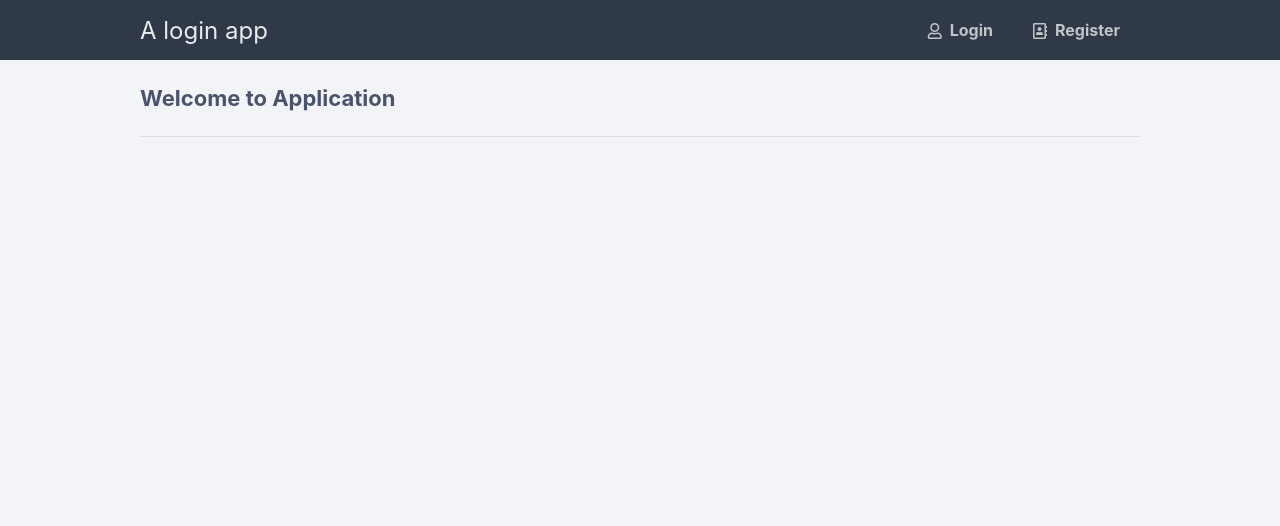
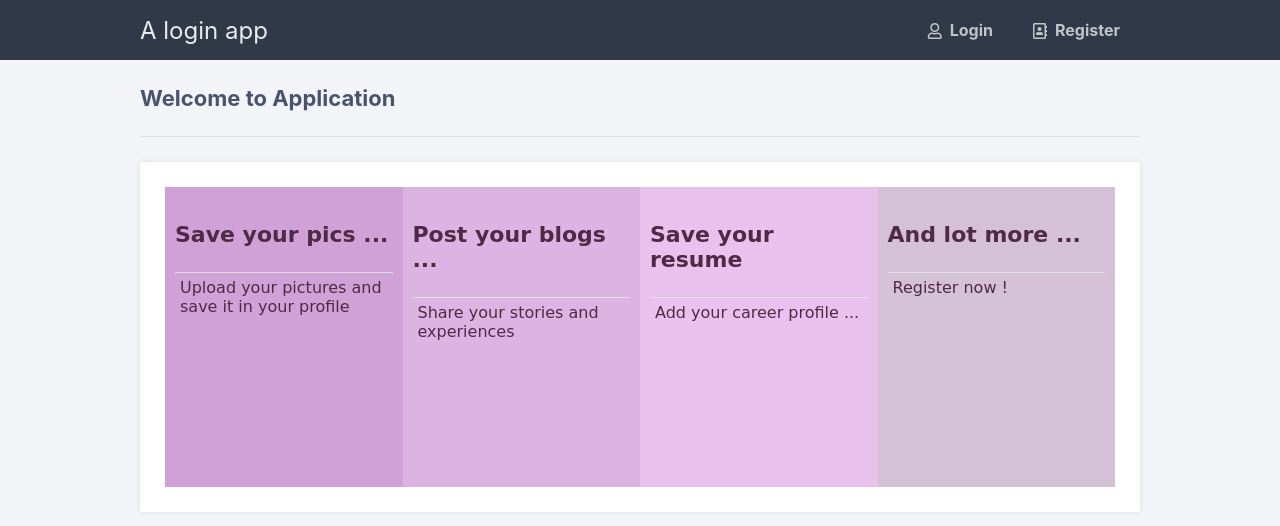
Before and after one commit to jayantamgr/flask_login_app, a Flask app: page / in a window 1280 px wide. Shown: the top 526 px of the page. Run offline with Flask 2, Linux system fonts and the light colour scheme; some libraries are stand-ins or nearby versions.

Commit message:
edited main.html

```diff
--- a/main.py
+++ b/main.py
@@ -2,6 +2,7 @@
 from flask_mysqldb import MySQL
 import MySQLdb.cursors
 import re
+from werkzeug.security import generate_password_hash, check_password_hash
 
 app = Flask(__name__)
 
@@ -25,9 +26,10 @@
 		username = request.form['username']
 		password = request.form['password']
 		cursor = mysql.connection.cursor(MySQLdb.cursors.DictCursor)
-		cursor.execute('SELECT * FROM accounts WHERE username = %s AND password = %s', (username, password))
+		cursor.execute('SELECT * FROM accounts WHERE username = %s', [username])
 		account = cursor.fetchone()
-		if account:
+		print(account['password'])
+		if account and check_password_hash(account['password'], password):
 			session['loggedin'] = True
 			session['id'] = account['id']
 			session['username'] = account['username']
@@ -46,11 +48,18 @@
 
 @app.route('/login/register/', methods = ['GET', 'POST'])
 def register():
-	msg = ''
-	if request.method == 'POST' and 'username' in request.form and 'password' in request.form and 'email' in request.form:
+	#msg = ''
+	new_account_info = None
+	if request.method == 'POST':# and 'firstname' in request.form and 'birthdate' in request.form and 'password' in request.form and 'email' in request.form:
+
+		firstname = request.form['firstname']
+		lastname = request.form['lastname']
 		username = request.form['username']
 		password = request.form['password']
 		email = request.form['email']
+		birthdate = request.form['birthdate']
+		nationality = request.form['nationality']
+		salutation = request.form['salutation']
 
 		cursor = mysql.connection.cursor(MySQLdb.cursors.DictCursor)
 		cursor.execute('SELECT * FROM accounts WHERE username = %s', [username])
@@ -64,13 +73,19 @@
 		elif not username or not password or not email:
 		    msg = 'Please fill out the form'
 		else:
-		    cursor.execute('INSERT INTO accounts VALUES (NULL, %s, %s, %s)', (username, password, email))
-		    mysql.connection.commit()
-		    msg = 'You have successfully registered'
-
+			passw = generate_password_hash(password)
+			cursor.execute('INSERT INTO accounts VALUES (NULL, %s, %s, %s)', (username, passw, email))
+			mysql.connection.commit()
+			last_id = cursor.lastrowid
+			cursor.execute('INSERT INTO user VALUES (NULL, %s, %s, %s, %s, %s, %s)', (last_id, salutation, firstname, lastname, birthdate, nationality))
+			mysql.connection.commit()
+			cursor.execute('SELECT * FROM accounts JOIN user WHERE user.account_id = %s AND accounts.id = %s', [last_id, last_id])
+			#msg = 'You have successfully registered'
+			new_account_info = cursor.fetchone()
+			return render_template('welcome.html', new_account_info=new_account_info)
 	elif request.method == 'POST':
 		msg = 'Please fill out the form'
-	return render_template('register.html', msg=msg)
+	return render_template('register.html')
 
 
 @app.route('/login/home')
@@ -85,9 +100,24 @@
     if 'loggedin' in session:
         # We need all the account info for the user so we can display it on the profile page
         cursor = mysql.connection.cursor(MySQLdb.cursors.DictCursor)
-        cursor.execute('SELECT * FROM accounts WHERE id = %s', [session['id']])
+        cursor.execute('SELECT * FROM accounts JOIN user WHERE user.account_id = %s AND accounts.id = %s', [session['id'], session['id']])
         account = cursor.fetchone()
         # Show the profile page with account info
         return render_template('profile.html', account=account)
     # User is not loggedin redirect to login page
     return redirect(url_for('login'))
+
+@app.route('/pythonlogin/profile/editprofile', methods = ['GET', 'POST', 'PUT'])
+def editprofile():
+	return render_template('editprofile.html')
+	"""
+	if 'loggedin' in session:
+		firstname = request.form['firstname']
+		lastname = request.form['lastname']
+		username = request.form['username']
+		password = request.form['password']
+		email = request.form['email']
+		birthdate = request.form['birthdate']
+		nationality = request.form['nationality']
+		salutation = request.form['salutation']
+	"""
--- a/static/style.css
+++ b/static/style.css
@@ -150,3 +150,15 @@
   content:"*";
   color:red;
 }
+
+.welcomeh1 > h1 {
+  font-family: cursive;
+  font-size: 10vw;
+  color: #5d5d6e;
+}
+
+.loginfwelcome > div {
+  font-family: sans-serif;
+  font-size: 5vw;
+  color: #7777b5;
+}
--- a/templates/index.html
+++ b/templates/index.html
@@ -11,7 +11,8 @@
 			<h1>Login</h1>
 			<div class="links">
 				<a href="{{ url_for('login') }}" class="active">Login</a>
-				<a href="#">Register</a>
+				<a href="{{ url_for('register') }}">Register</a>
+
 			</div>
 			<form action="{{ url_for('login') }}" method="post">
 				<label for="username">
--- a/templates/main.html
+++ b/templates/main.html
@@ -4,4 +4,48 @@
 
 {% block content %}
 <h2>Welcome to Application</h2>
+<head>
+<meta name="viewport" content="width=device-width, initial-scale=1">
+<style>
+#box * {
+  box-sizing: border-box;
+  font-family: cursive;
+  color: #4f2a46;
+}
+
+/* Create four equal columns that floats next to each other */
+.column {
+  float: left;
+  width: 25%;
+  padding: 10px;
+  height: 300px; /* Should be removed. Only for demonstration */
+}
+
+/* Clear floats after the columns */
+.row:after {
+  content: "";
+  display: table;
+  clear: both;
+}
+</style>
+</head>
+<div class="row">
+  <div class="column" id="box" style="background-color:#d0a1d6;">
+    <h2>Save your pics ...</h2>
+    <p>Upload your pictures and save it in your profile</p>
+  </div>
+  <div class="column" id="box" style="background-color:#ddb3e3;">
+    <h2>Post your blogs ...</h2>
+    <p>Share your stories and experiences</p>
+  </div>
+  <div class="column" id="box" style="background-color:#e8c2ed;">
+    <h2>Save your resume</h2>
+    <p>Add your career profile ... </p>
+  </div>
+  <div class="column" id="box" style="background-color:#d4c1d6;">
+    <h2>And lot more ...</h2>
+    <p>Register now !</p>
+  </div>
+</div>
+
 {% endblock %}
--- a/templates/welcome.html
+++ b/templates/welcome.html
@@ -18,8 +18,8 @@
 	<div class="content">
 		{% block content %}{% endblock %}
 		<div>
-		    <h1>Welcome to the application {{ new_account_info['firstname'] }}. Click below to login</h1>
-		    <a href="{{ url_for('login') }}">Login</a>
+		    <h1 class="welcomeh1">Welcome to the application {{ new_account_info['firstname'] }}. Click below to login</h1>
+		    <a href="{{ url_for('login') }}" class="loginfwelcome">Login</a>
 		</div>
 	</div>
 </body>
```
Also changed, not shown: templates/profile.html (+21 -1 lines), templates/register.html (+30 -0 lines).
